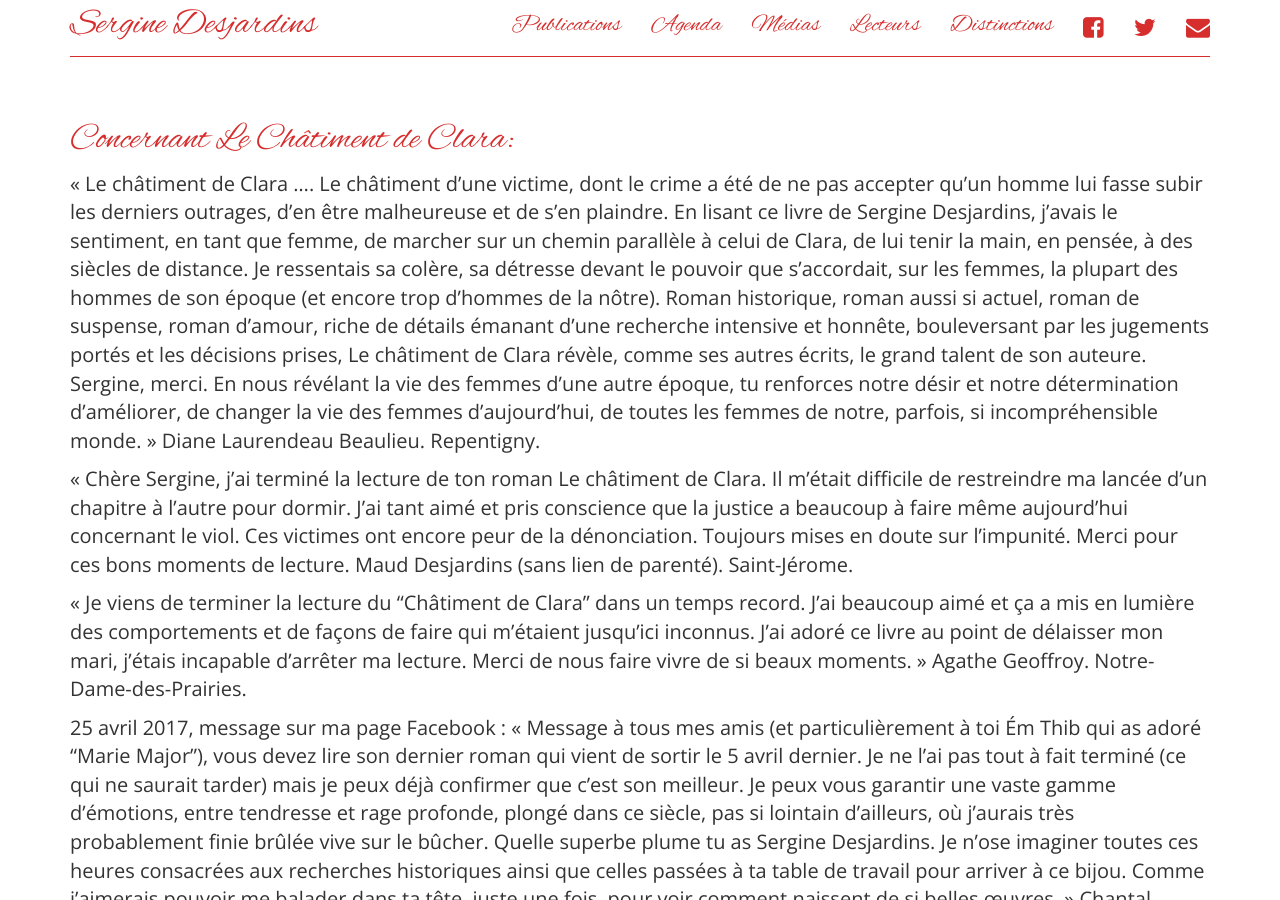
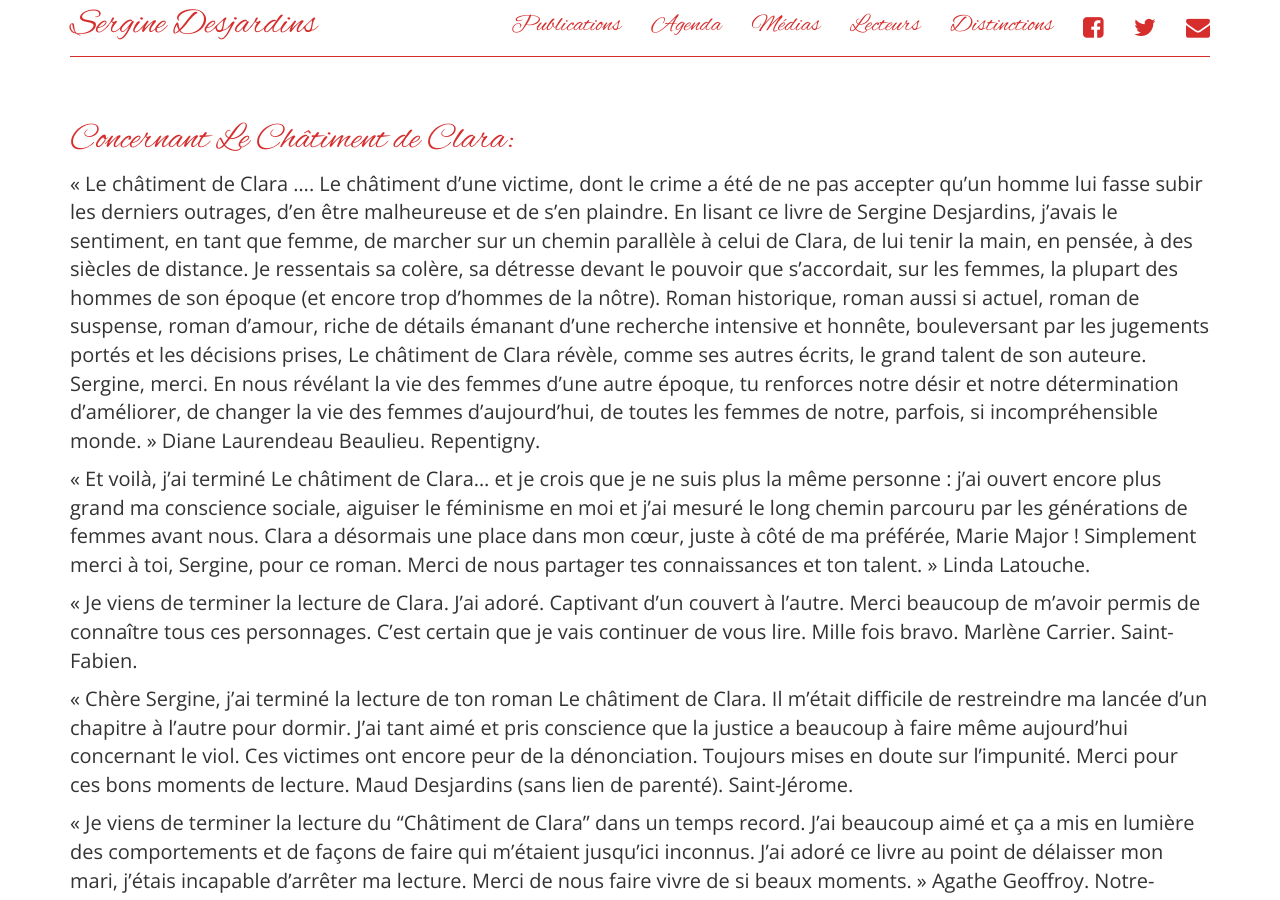
Before and after one commit to serginedesjardins/serginedesjardins.github.io, a Jekyll site: the page built from lecteurs.md, in a window 1280 px wide and 900 px high. Built offline with Jekyll 4.4.1, drawn with Linux system fonts in a browser that asks for light colours; nearby versions of some CDN libraries.

Commit message:
J'ai ajouté des commentaires.

```diff
--- a/lecteurs.md
+++ b/lecteurs.md
@@ -7,6 +7,10 @@ permalink: /lecteurs/
 # Concernant Le Châtiment de Clara:
 
 « Le châtiment de Clara …. Le châtiment d’une victime, dont le crime a été de ne pas accepter qu’un homme lui fasse subir les derniers outrages, d’en être malheureuse et de s’en plaindre. En lisant ce livre de Sergine Desjardins, j’avais le sentiment, en tant que femme, de marcher sur un chemin parallèle à celui de Clara, de lui tenir la main, en pensée, à des siècles de distance. Je ressentais sa colère, sa détresse devant le pouvoir que s’accordait, sur les femmes, la plupart des hommes de son époque (et encore trop d’hommes de la nôtre). Roman historique, roman aussi si actuel, roman de suspense, roman d’amour, riche de détails émanant d’une recherche intensive et honnête, bouleversant par les jugements portés et les décisions prises, Le châtiment de Clara révèle, comme ses autres écrits, le grand talent de son auteure. Sergine, merci. En nous révélant la vie des femmes d’une autre époque, tu renforces notre désir et notre détermination d’améliorer, de changer la vie des femmes d’aujourd’hui, de toutes les femmes de notre, parfois, si incompréhensible monde. » Diane Laurendeau Beaulieu. Repentigny.
+
+« Et voilà, j’ai terminé Le châtiment de Clara… et je crois que je ne suis plus la même personne : j’ai ouvert encore plus grand ma conscience sociale, aiguiser le féminisme en moi et j’ai mesuré le long chemin parcouru par les générations de femmes avant nous. Clara a désormais une place dans mon cœur, juste à côté de ma préférée, Marie Major ! Simplement merci à toi, Sergine, pour ce roman. Merci de nous partager tes connaissances et ton talent. » Linda Latouche.
+
+« Je viens de terminer la lecture de Clara. J’ai adoré. Captivant d’un couvert à l’autre. Merci beaucoup de m’avoir permis de connaître tous ces personnages. C’est certain que je vais continuer de vous lire. Mille fois bravo. Marlène Carrier. Saint-Fabien.
 
 « Chère Sergine, j’ai terminé la lecture de ton roman Le châtiment de Clara. Il m’était difficile de restreindre ma lancée d’un chapitre à l’autre pour dormir. J’ai tant aimé et pris conscience que la justice a beaucoup à faire même aujourd’hui concernant le viol. Ces victimes ont encore peur de la dénonciation. Toujours mises en doute sur l’impunité. Merci pour ces bons moments de lecture. Maud Desjardins (sans lien de parenté). Saint-Jérome.
 
```
